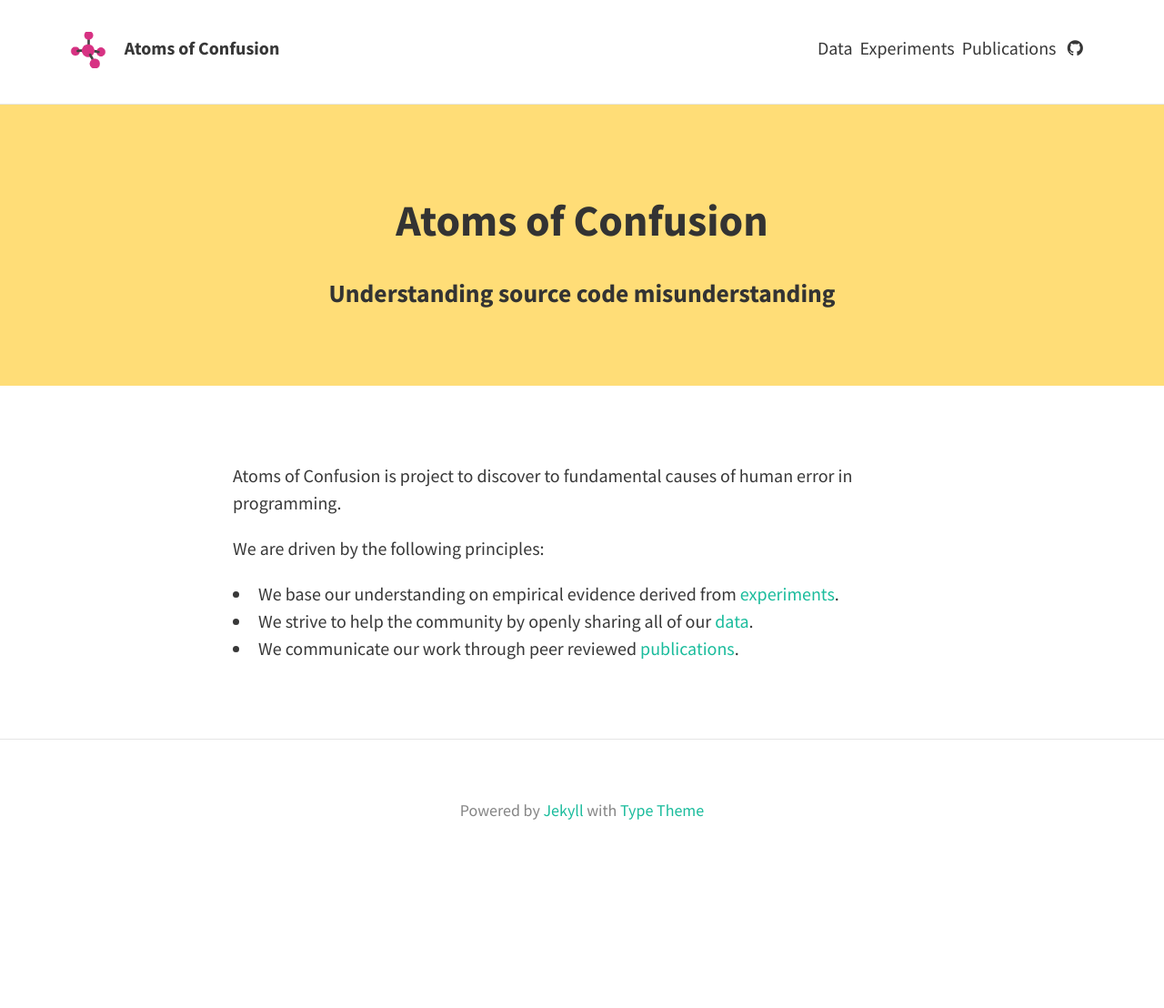
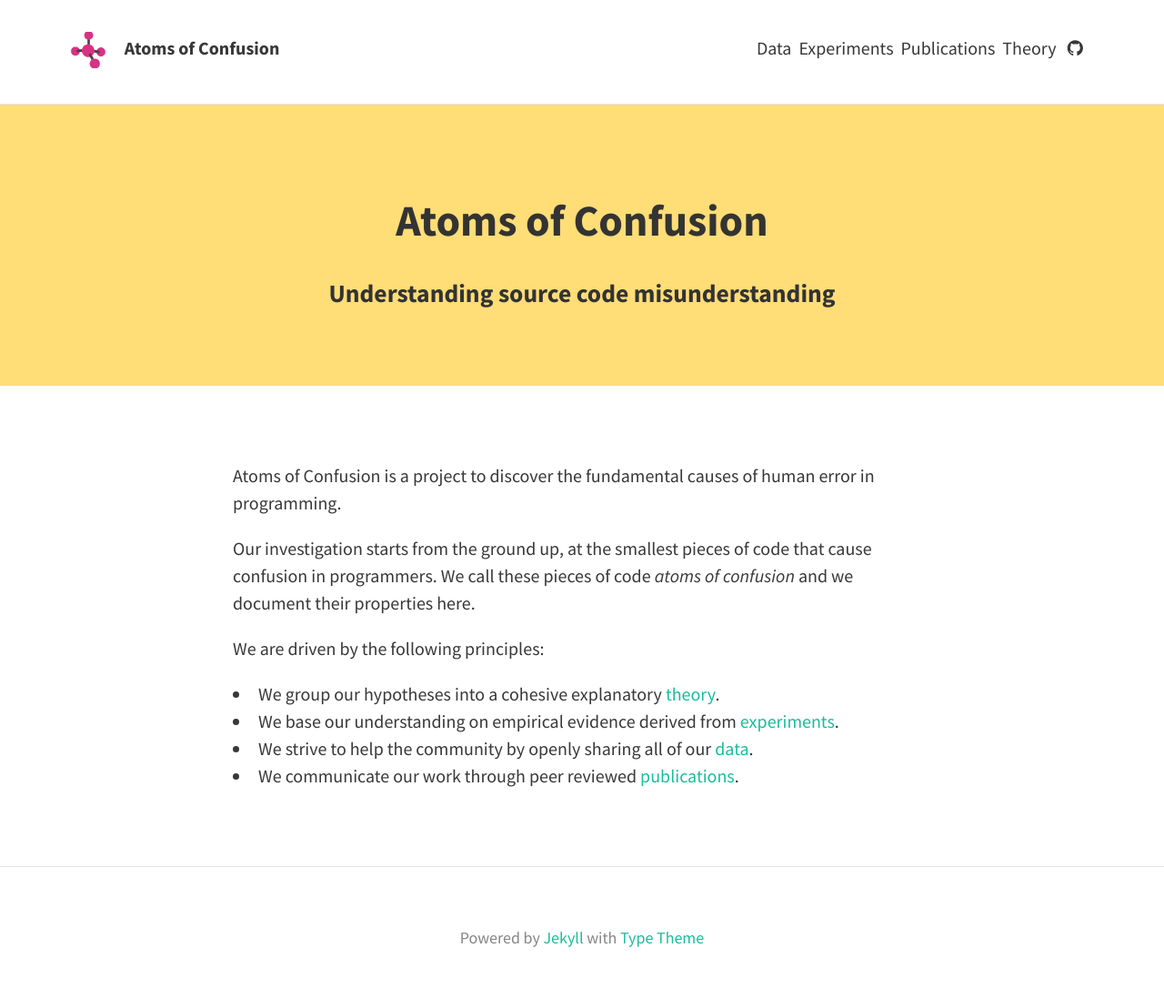
Before and after one commit to AtomsofConfusion/AtomsofConfusion.github.io, a Jekyll site: the page built from index.md, in a window 1280 px wide. Shown: the whole page at 91% size. Built offline with Jekyll 4.4.1, drawn with Linux system fonts in a browser that asks for light colours; nearby versions of some CDN libraries; before the commit the page ends 968 px from its top, so only the background shows below that.

Commit message:
theory and typos

```diff
--- a/index.md
+++ b/index.md
@@ -11,10 +11,14 @@ layout: default
    <div class="posts">
    <div class="post-teaser">
    <div class="excerpt">
-   <p>Atoms of Confusion is project to discover to fundamental causes of human error in programming.</p>
+   <p>Atoms of Confusion is a project to discover the fundamental causes of human error in programming.</p>
+
+   <p> Our investigation starts from the ground up, at the smallest pieces of code that cause confusion in programmers. We call these pieces of code <i>atoms of confusion</i> and we document their properties here. </p>
+
    <p>We are driven by the following principles: </p>
 
    <ul>
+   <li>We group our hypotheses into a cohesive explanatory <a href="/theory/">theory</a>.</li>
    <li>We base our understanding on empirical evidence derived from <a href="/experiments/">experiments</a>.</li>
    <li>We strive to help the community by openly sharing all of our <a href="/data/">data</a>.</li>
    <li>We communicate our work through peer reviewed <a href="/publications/">publications</a>.</li>
```
Also changed, not shown: data.md (+1 -1 lines), experiments.md (+1 -1 lines), theory.md (added, +5 -0 lines), img/tri-q-logo.svg.
